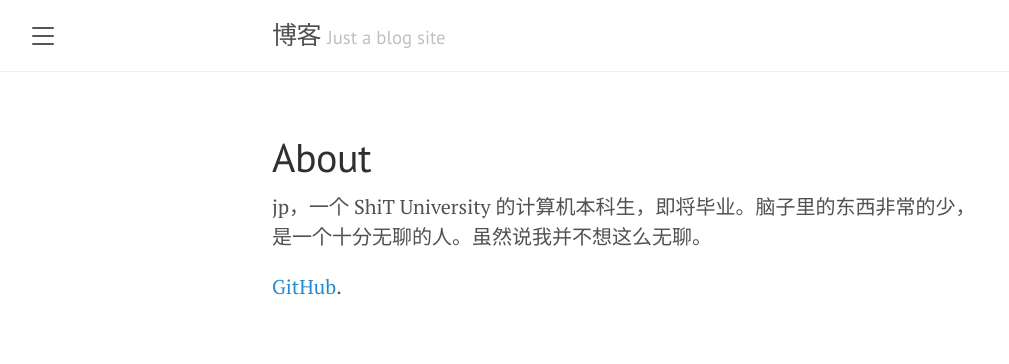
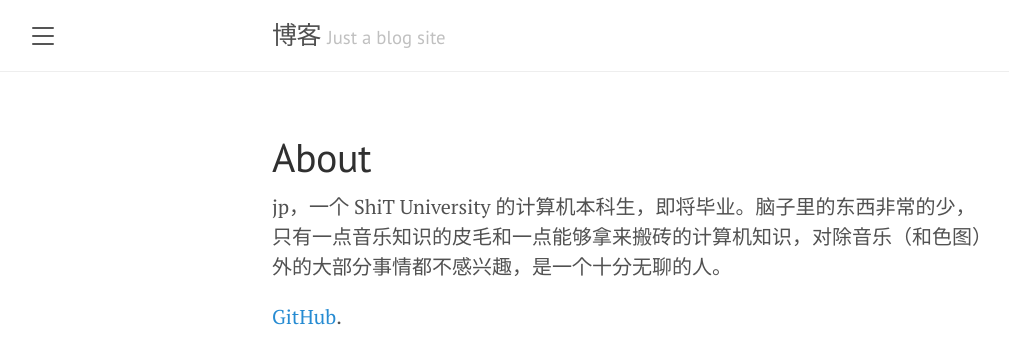
Before and after one commit to jpswing/jpswing.github.io, a Jekyll site: the page built from about.md, in a window 1280 px wide. Shown: the top 364 px of the page, without its empty margins (8-1017 px from the left). Built offline with Jekyll 4.4.1, drawn with Linux system fonts in a browser that asks for light colours.

Commit message:
Update about.md

```diff
--- a/about.md
+++ b/about.md
@@ -3,6 +3,6 @@ layout: page
 title: About
 ---
 
-jp，一个 ShiT University 的计算机本科生，即将毕业。脑子里的东西非常的少，是一个十分无聊的人。虽然说我并不想这么无聊。
+jp，一个 ShiT University 的计算机本科生，即将毕业。脑子里的东西非常的少，只有一点音乐知识的皮毛和一点能够拿来搬砖的计算机知识，对除音乐（和色图）外的大部分事情都不感兴趣，是一个十分无聊的人。
 
 [GitHub](https://github.com/jpswing/).
```
